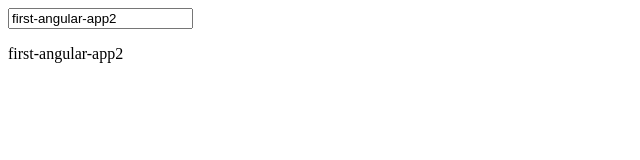
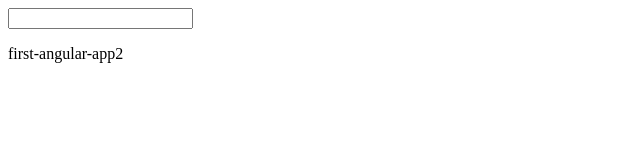
Before and after one commit to ymb456/first-angular-app2, an Angular app: page / in a window 1280 px wide. Shown: the top 160 px of the page, without its empty margins (0-640 px from the left). Built offline with nearby package versions, Linux system fonts and the light colour scheme.

Commit message:
install bootstrap ver 3 remove FromsModule

```diff
--- a/package.json
+++ b/package.json
@@ -18,6 +18,7 @@
     "@angular/platform-browser": "^17.0.0",
     "@angular/platform-browser-dynamic": "^17.0.0",
     "@angular/router": "^17.0.0",
+    "bootstrap": "^3.4.1",
     "rxjs": "~7.8.0",
     "tslib": "^2.3.0",
     "zone.js": "~0.14.2"
--- a/src/app/app.component.html
+++ b/src/app/app.component.html
@@ -1,2 +1,2 @@
-<input [(ngModel)]="name" />
+<input />
 <p>{{ name }}</p>
--- a/src/app/app.module.ts
+++ b/src/app/app.module.ts
@@ -1,12 +1,11 @@
 import { NgModule } from '@angular/core';
 import { BrowserModule } from '@angular/platform-browser';
-import { FormsModule } from '@angular/forms';
 
 import { AppComponent } from './app.component';
 
 @NgModule({
   declarations: [AppComponent],
-  imports: [BrowserModule, FormsModule],
+  imports: [BrowserModule],
   providers: [],
   bootstrap: [AppComponent],
 })
```
Also changed, not shown: 1 other file (tests, documents, lock files or other folders).
